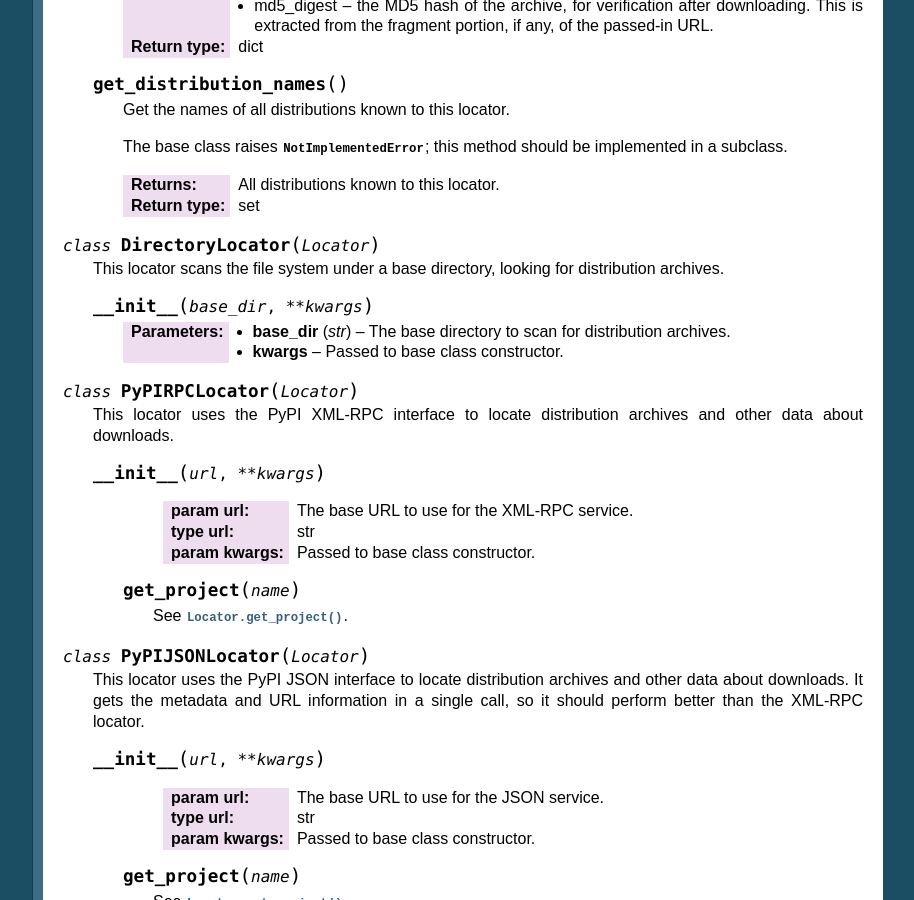
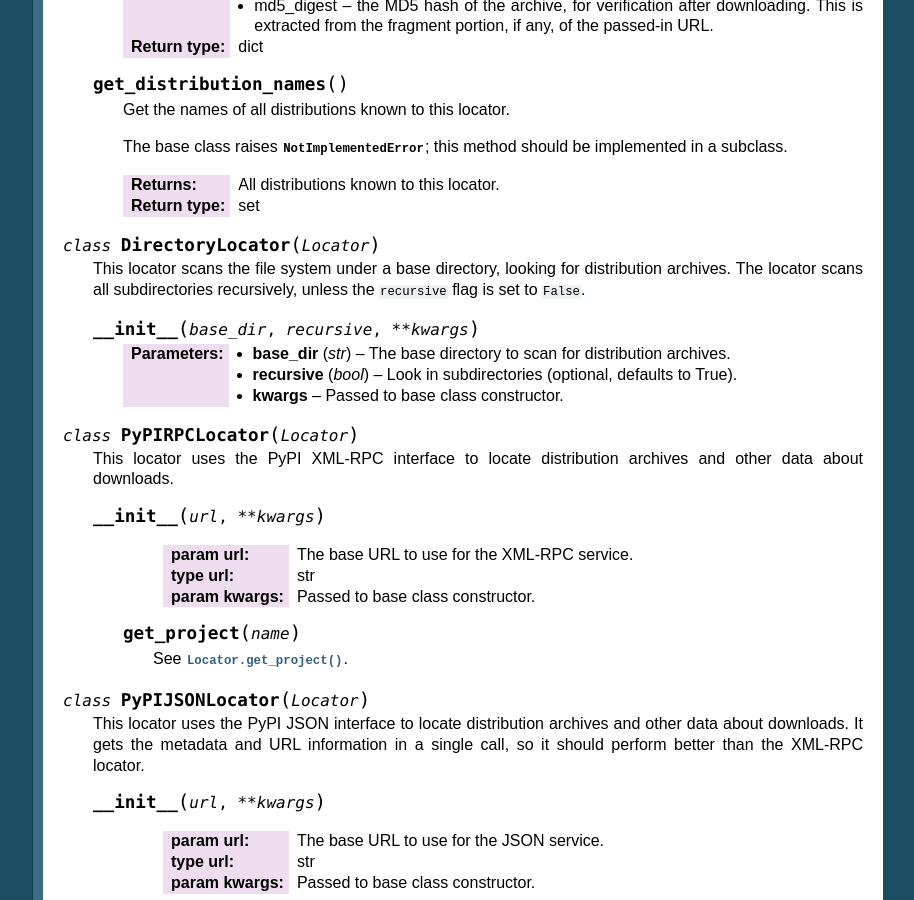
Before and after one commit to pypa/distlib, a Sphinx documentation site: the page built from docs/reference.rst, in a window 1280 px wide and 900 px high, scrolled down 9021 px. Shown: the whole window, without its empty margins (187-1101 px from the left). Built offline with Sphinx 7.4.7, drawn with Linux system fonts in a browser that asks for light colours; formulas are drawn with MathJax 3; comment, search, counter and statistics services are not loaded.

Commit message:
Added an option to allow DirectoryLocator to be non-recursive

```diff
--- a/docs/reference.rst
+++ b/docs/reference.rst
@@ -638,12 +638,15 @@
 .. class:: DirectoryLocator(Locator)
 
    This locator scans the file system under a base directory, looking for
-   distribution archives.
+   distribution archives. The locator scans all subdirectories recursively,
+   unless the ``recursive`` flag is set to ``False``.
 
-   .. method:: __init__(base_dir, **kwargs)
+   .. method:: __init__(base_dir, recursive, **kwargs)
 
       :param base_dir: The base directory to scan for distribution archives.
       :type base_dir: str
+      :param recursive: Look in subdirectories (optional, defaults to True).
+      :type recursive: bool
       :param  kwargs: Passed to base class constructor.
 
 .. class:: PyPIRPCLocator(Locator)
--- a/docs/tutorial.rst
+++ b/docs/tutorial.rst
@@ -336,7 +336,9 @@
 * :class:`DirectoryLocator` -- this is instantiated with a base directory and
   will look for archives in the file system tree under that directory. Name
   and version information is inferred from the filenames of archives, and the
-  amount of information returned about the download is minimal.
+  amount of information returned about the download is minimal. The locator
+  searches all subdirectories by default, but can be set to only look in the
+  specified directory by setting the ``recursive`` argument to ``False``.
 
 * :class:`PyPIRPCLocator`. -- This takes a base URL for the RPC service and
   will locate packages using PyPI's XML-RPC API. This locator is a little slow
```
Also changed, not shown: 2 other files.
